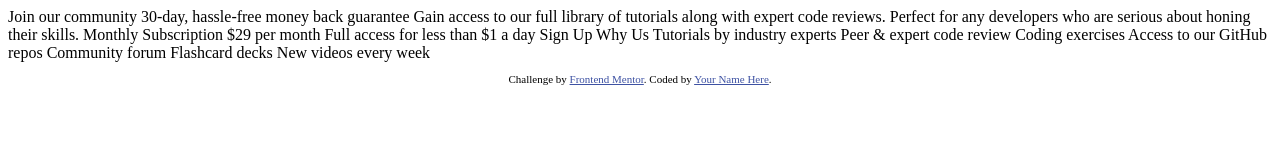
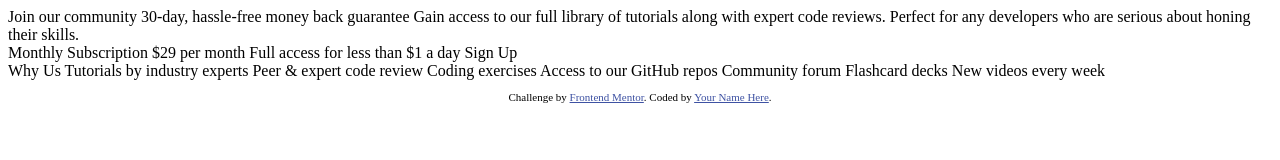
Before and after one commit to gabrielgomeso/16-frontend-projects-frontendmentor, a plain HTML site: page single-price-grid-component-master/index.html in a window 1280 px wide. Drawn offline with Linux system fonts and the light colour scheme.

Commit message:
Update index.html

```diff
--- a/single-price-grid-component-master/index.html
+++ b/single-price-grid-component-master/index.html
@@ -1,8 +1,10 @@
 <!DOCTYPE html>
 <html lang="en">
+
 <head>
   <meta charset="UTF-8">
-  <meta name="viewport" content="width=device-width, initial-scale=1.0"> <!-- displays site properly based on user's device -->
+  <meta name="viewport" content="width=device-width, initial-scale=1.0">
+  <!-- displays site properly based on user's device -->
 
   <link rel="icon" type="image/png" sizes="32x32" href="./images/favicon-32x32.png">
 
@@ -10,18 +12,27 @@
 
   <!-- Feel free to remove these styles or customise in your own stylesheet 👍 -->
   <style>
-    .attribution { font-size: 11px; text-align: center; }
-    .attribution a { color: hsl(228, 45%, 44%); }
+    .attribution {
+      font-size: 11px;
+      text-align: center;
+    }
+
+    .attribution a {
+      color: hsl(228, 45%, 44%);
+    }
   </style>
 </head>
+
 <body>
-  Join our community
+  <div id="container">
+    <div class="box-1">Join our community
 
       30-day, hassle-free money back guarantee
 
       Gain access to our full library of tutorials along with expert code reviews.
       Perfect for any developers who are serious about honing their skills.
-
+    </div>
+    <div class="box-2">
       Monthly Subscription
 
       &dollar;29 per month
@@ -29,7 +40,8 @@
       Full access for less than &dollar;1 a day
 
       Sign Up
-
+    </div>
+    <div class="box-3">
       Why Us
 
       Tutorials by industry experts
@@ -39,7 +51,8 @@
       Community forum
       Flashcard decks
       New videos every week
-
+    </div>
+  </div>
   <footer>
     <p class="attribution">
       Challenge by <a href="https://www.frontendmentor.io?ref=challenge" target="_blank">Frontend Mentor</a>.
@@ -47,4 +60,5 @@
     </p>
   </footer>
 </body>
+
 </html>
```
Lines whose indentation alone changed are shown as unchanged.
